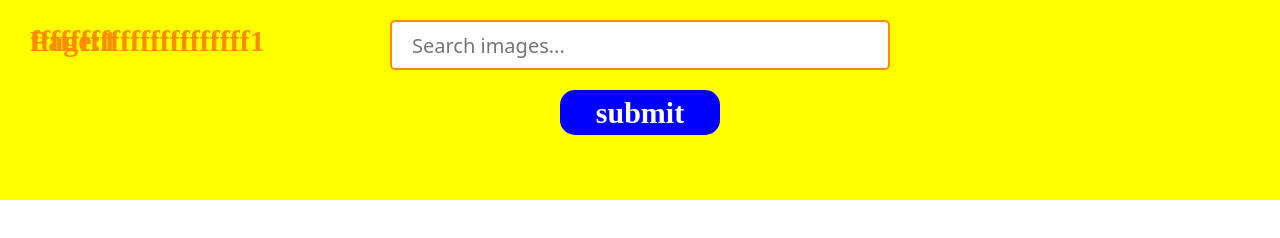
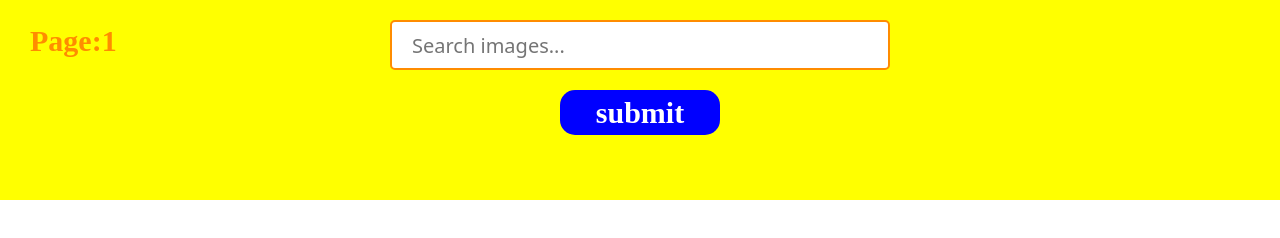
Before and after one commit to Vladtravel/goit-js-hw-13-image-finder, a website built with Parcel: page src/index.html in a window 1280 px wide. Built offline with nearby package versions, Linux system fonts and the light colour scheme; what @pnotify/core would draw is missing.

Commit message:
финиш

```diff
--- a/src/index.html
+++ b/src/index.html
@@ -25,7 +25,6 @@
   <body>
     <div class="box js-box">
       <p class="page">Page:<span class="page-number">1</span></p>
-<p class="page">ffffffffffffffffffffff<span class="page-number">1</span></p>
       <form class="search-form" id="search-form">
         <input
           class="js-input input"
```
